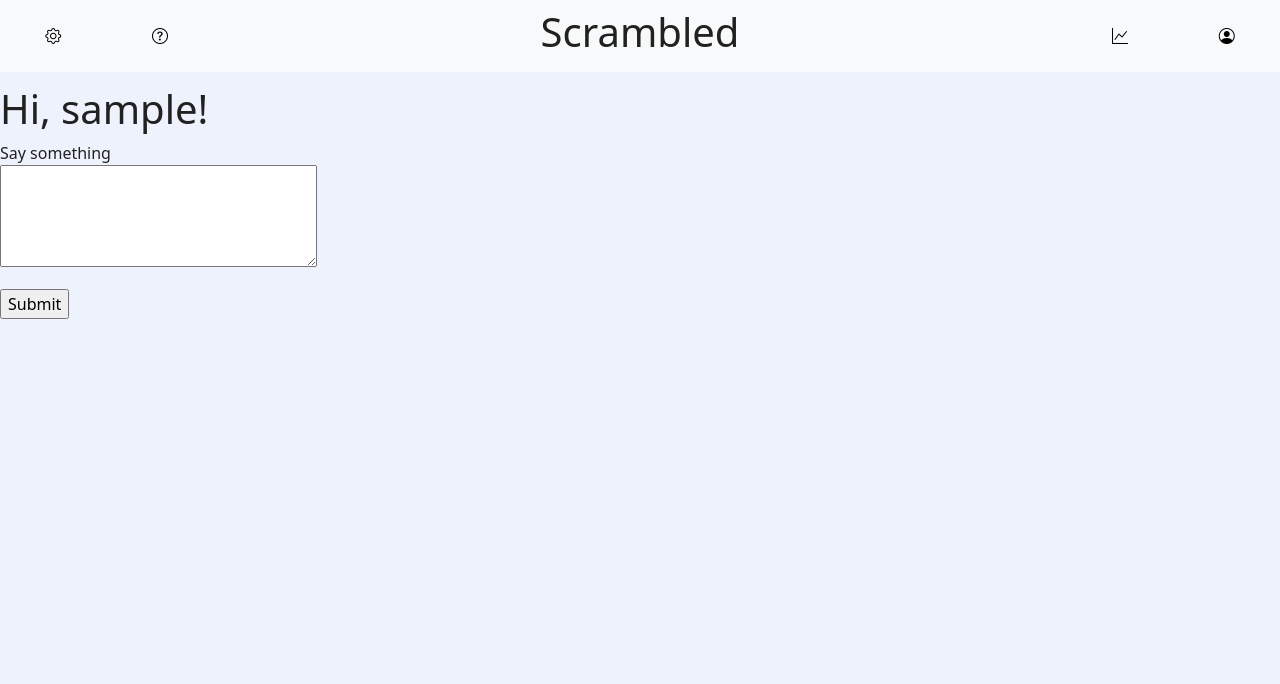
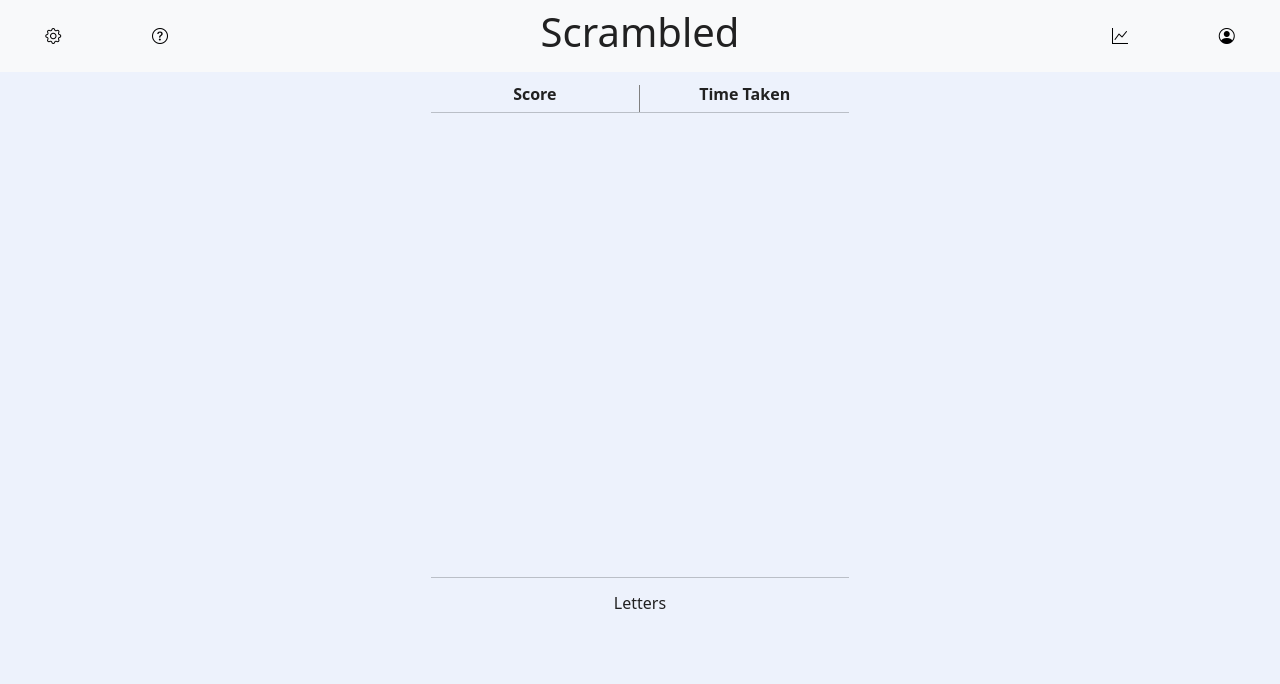
Before and after one commit to benvarian/CITS3403-Project, a Flask app: page / in a window 1280 px wide. Shown: the top 684 px of the page. Run offline with Flask 2, Linux system fonts and the light colour scheme; the visitor is signed in with stand-in values (Sample User, id 1); data comes from the database, SQL or seed files in the repository; data that the repository does not hold is empty.

Commit message:
Game Page established

```diff
--- a/scrambled/app/templates/index.html
+++ b/scrambled/app/templates/index.html
@@ -2,7 +2,51 @@
 
 {% block content %}
 
-<h1>Hi, {{ current_user.username }}!</h1>
+<div class="container-fluid">
+  <div class="row gx-0">
+      <div class="col-lg-4"></div>
+      <div class="col-lg-4 row gx-0">
+          <div class="col-6 border-right">
+              <h6 class="title"><b>Score</b></h6>
+          </div>
+          <div class="col-6">
+              <h6 class="title"><b>Time Taken</b></h6>
+          </div>
+          <hr>
+      </div>
+      <div class="col-lg-4"></div>
+  </div>
+</div>
+
+<div class="container-fluid">
+  <div class="row gx-0">
+      <div class="col-lg-4"></div>
+      <div class="col-lg-4">
+          <table class="guessTable" id="guessTable">
+
+          </table>
+          <hr>
+      </div>
+      <div class="col-lg-4"></div>
+  </div>
+</div>
+
+<div class="container-fluid">
+  <div class="row gx-0">
+      <h6 class="title">Letters</h6>
+      <div class="col-lg-4"></div>
+      <div class="col-lg-4">
+          <table class="letterTable" id="letterTable">
+          </table>
+      </div>
+      <div class="col-lg-4"></div>
+  </div>
+</div>
+<script>
+  initGuessTable();
+</script>
+
+<!-- <h1>Hi, {{ current_user.username }}!</h1>
 {% if form %}
 <form action="" method="post">
   {{ form.hidden_tag() }}
@@ -20,6 +64,6 @@ if prev_url %}
 <a href="{{ prev_url }}">Newer posts</a>
 {% endif %} {% if next_url %}
 <a href="{{ next_url }}">Older posts</a>
-{% endif %}
+{% endif %}  -->
 
 {% endblock %}
```
Also changed, not shown: 2 other files.
